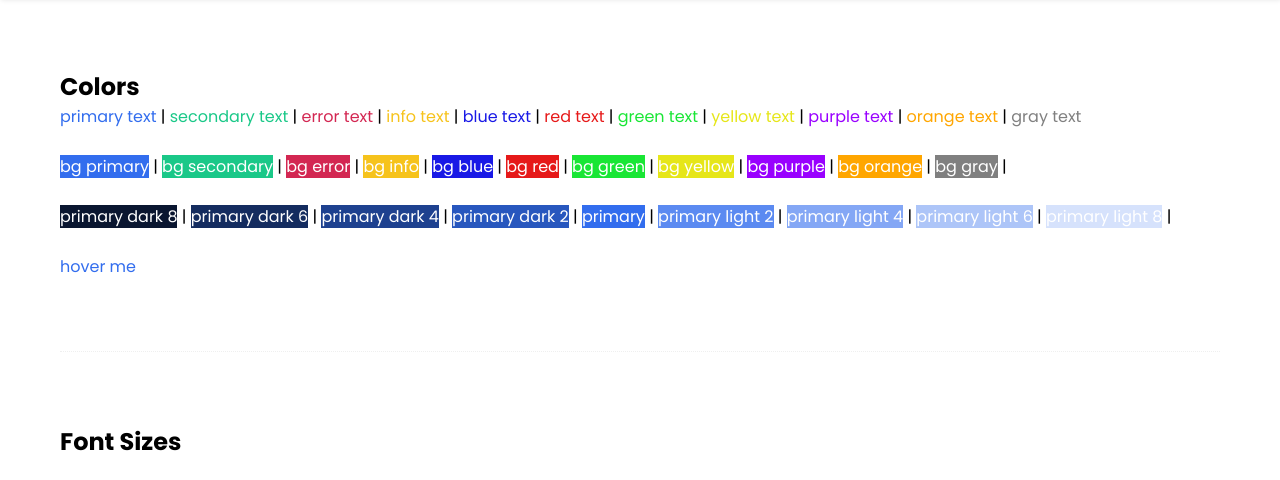
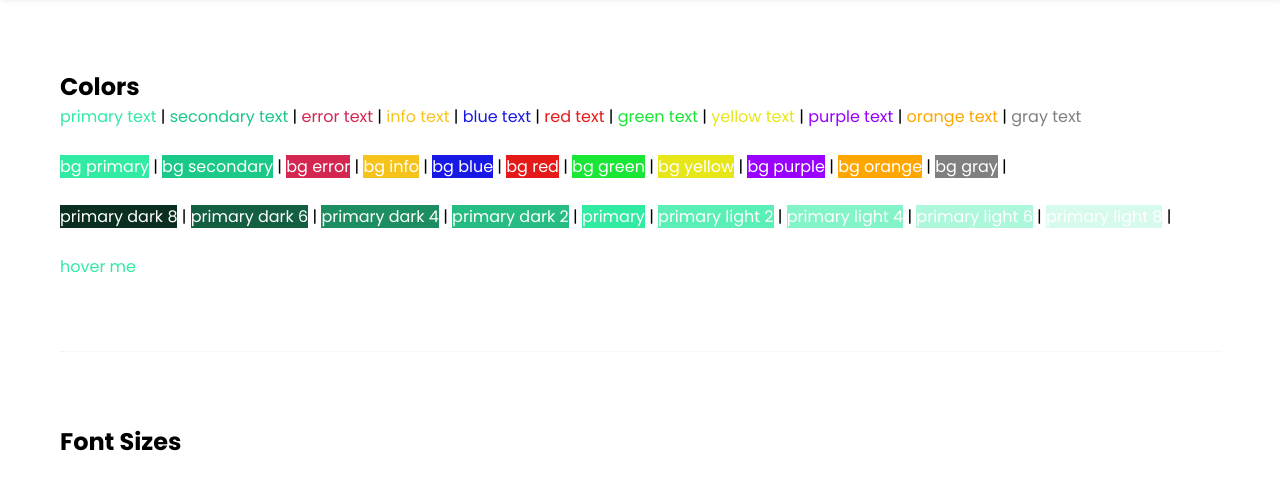
Before and after one commit to txm-minh21/SASS-tutorial, a website: page index.html in a window 1280 px wide. Shown: the part 62-542 px from the top of the page. Drawn offline with Linux system fonts and the light colour scheme.

Commit message:
create: Customizing the Library

```diff
--- a/sass/_variables.scss
+++ b/library/_variables.scss
@@ -1,5 +1,5 @@
 // theme colors
-$primary: #326dee;
+$primary: #326dee !default;
 $secondary: #1ac888;
 $error: #d32752;
 $info: #f6c31c;
--- /dev/null
+++ b/library/index.scss
@@ -0,0 +1,19 @@
+// variables & functions
+@import 'variables';
+@import 'functions';
+
+// base & layout
+@import 'base';
+@import 'breakpoints';
+@import 'grid';
+
+// colors
+@import 'colors';
+
+// component (button, card, navbar)
+@import 'components/card';
+@import 'components/button';
+@import 'components/navbar';
+
+// utilities (margin, padding, opacity)
+@import 'utilities';
--- a/sass/index.scss
+++ b/sass/index.scss
@@ -1,19 +1,3 @@
-// variables & functions
-@import 'variables';
-@import 'functions';
+$primary: rgb(49, 235, 163);
 
-// base & layout
-@import 'base';
-@import 'breakpoints';
-@import 'grid';
-
-// colors
-@import 'colors';
-
-// component (button, card, navbar)
-@import 'components/card';
-@import 'components/button';
-@import 'components/navbar';
-
-// utilities (margin, padding, opacity)
-@import 'utilities';
+@import 'library';
```
Also changed, not shown: homepage.html (+2 -2 lines), css/index.css, library/_base.scss (renamed from sass/_base.scss), library/_breakpoints.scss (renamed from sass/_breakpoints.scss), library/_colors.scss (renamed from sass/_colors.scss), library/_functions.scss (renamed from sass/_functions.scss), library/_grid.scss (renamed from sass/_grid.scss), library/_utilities.scss (renamed from sass/_utilities.scss), library/components/_button.scss (renamed from sass/components/_button.scss), library/components/_card.scss (renamed from sass/components/_card.scss), library/components/_navbar.scss (renamed from sass/components/_navbar.scss).
